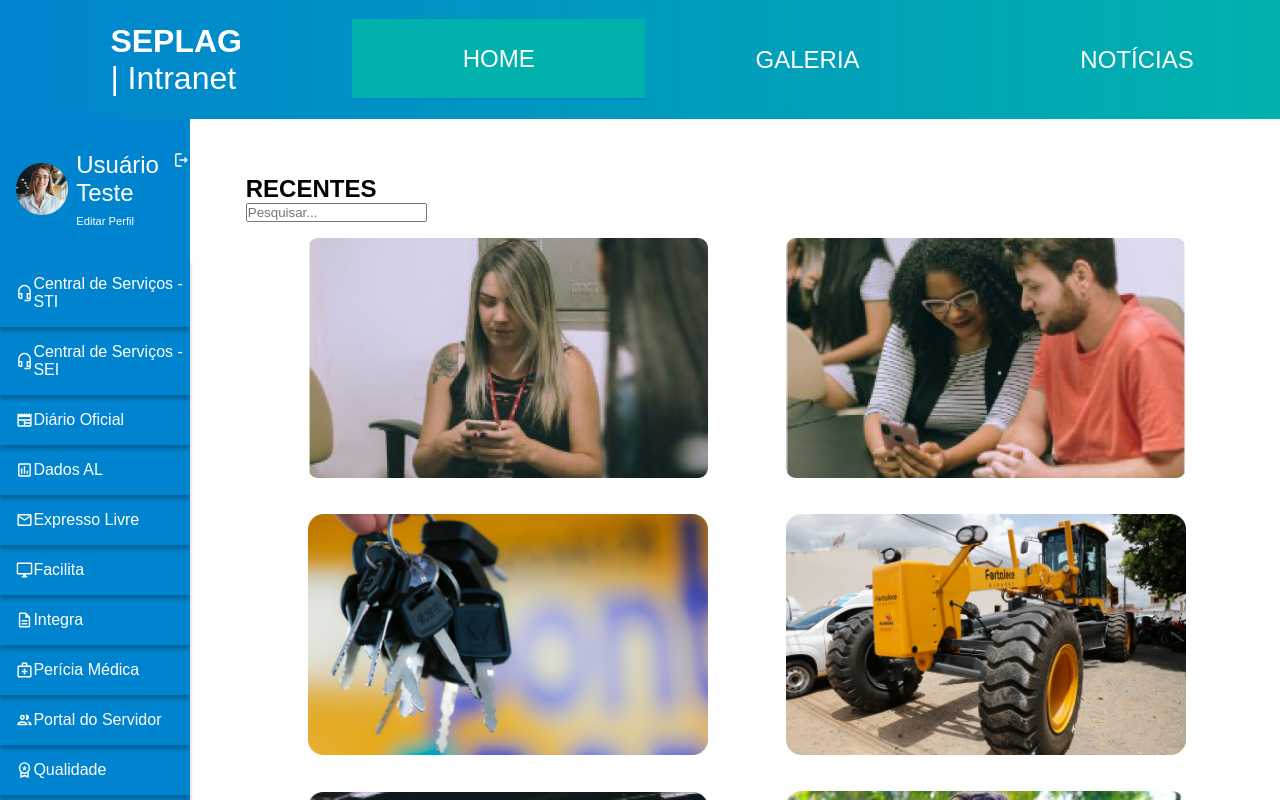
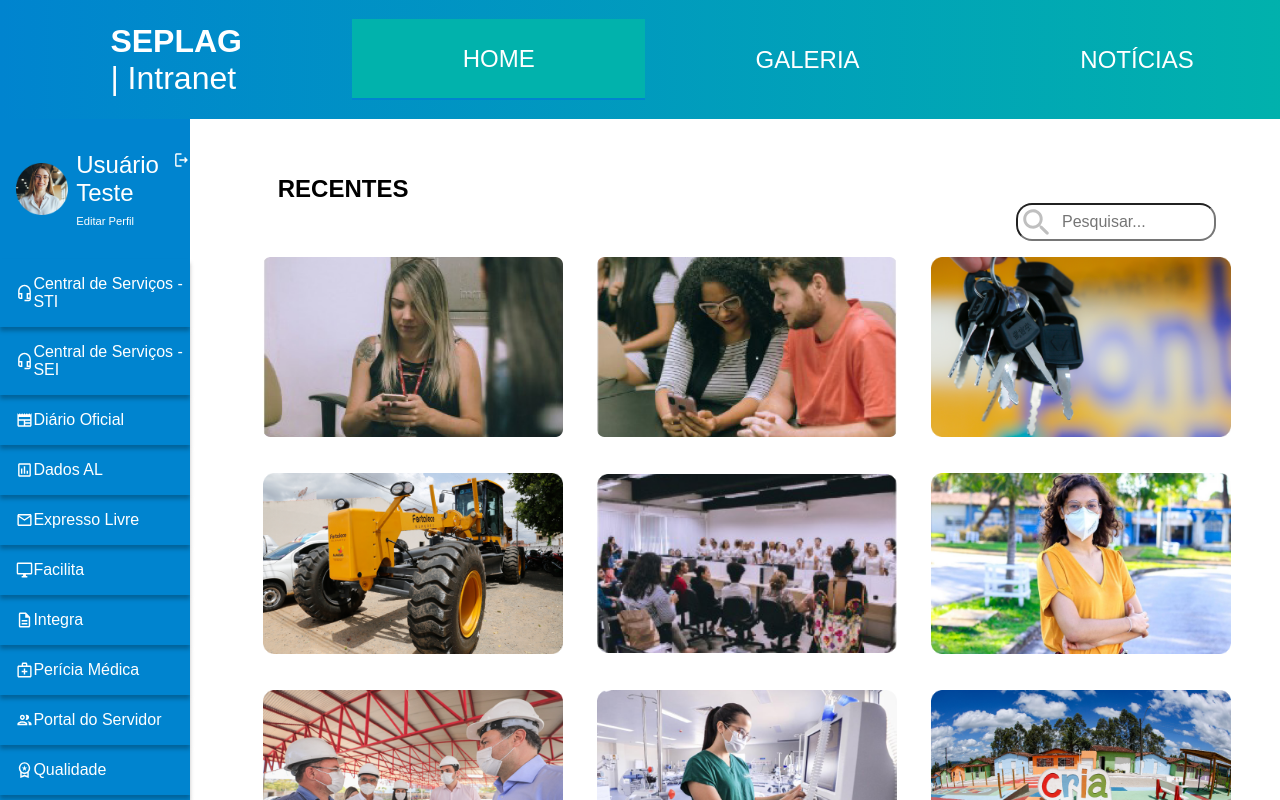
Before and after one commit to PomboObeso/seplag_desafioReact, a React (Create React App) app: page / in a window 1280 px wide. Shown: the top 800 px of the page. Built offline with nearby package versions, Linux system fonts and the light colour scheme; a web font is replaced by a local one.

Commit message:
pagina de galeria completa

```diff
--- a/src/components/Galeria/Galeria.css
+++ b/src/components/Galeria/Galeria.css
@@ -4,6 +4,31 @@ li {
 
 .main__galeria {
     margin: 5%;
+}
+
+.galeria__header {
+    display: flex;
+    align-items: center;
+    justify-content: space-between;
+}
+
+.galeria__header--titulo {
+    margin-left: 2rem;
+}
+
+.galeria__header--pesquisa{
+    text-align: end;
+    margin-right: 2rem;
+}
+
+.pesquisa__input {
+    width: 200px;
+    padding: .5rem;
+    border-radius: 1rem;
+    background-image: url('../../../public/icons/search.svg');
+    background-repeat: no-repeat;
+    background-position: left;
+    font-size: 1rem;
 }
 
 .galeria__recentes {
@@ -22,7 +47,7 @@ li {
 }
 
 .item__img{
-    width: 400px;
+    width: 300px;
 }
 
 .albuns__titulo {
--- a/src/components/Galeria/index.js
+++ b/src/components/Galeria/index.js
@@ -4,14 +4,15 @@ const Galeria = () => {
     return(
         <div className='main__galeria'>
             <section className='galeria__recentes'>
-                <div className='galeria__header>'>
-                    <h2>RECENTES</h2>
-                    <div className='galeria__pesquisa'>
-                        <label for='pesquisar' className='pesquisa__label'>
-                            <input className='pesquisa__input' type={'search'} id='pesquisar' placeholder='Pesquisar...'></input>
-                        </label>
-                    </div>
-                </div>
+                <ul className='galeria__header>'>
+                    <li className='galeria__header--titulo'>
+                        <h2>RECENTES</h2>
+                    </li>
+                    <li className='galeria__header--pesquisa'>
+                        <label for='pesquisar' className='pesquisa__label'></label>
+                        <input className='pesquisa__input' type={'search'} id='pesquisar' placeholder='        Pesquisar...'></input>
+                    </li>
+                </ul>
                 <ul className='galeria__imagens'>
                     <li className='galeria__item'>
                         <img className='item__img' src='./img/galeria1.png'/>
```
Also changed, not shown: public/icons/search.svg (added).
